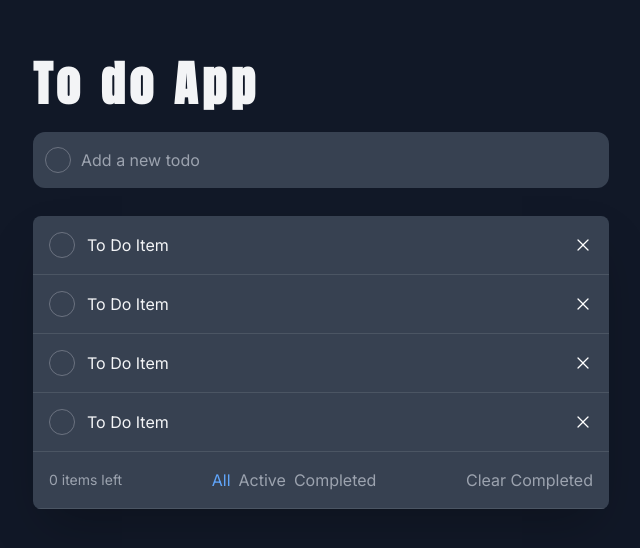
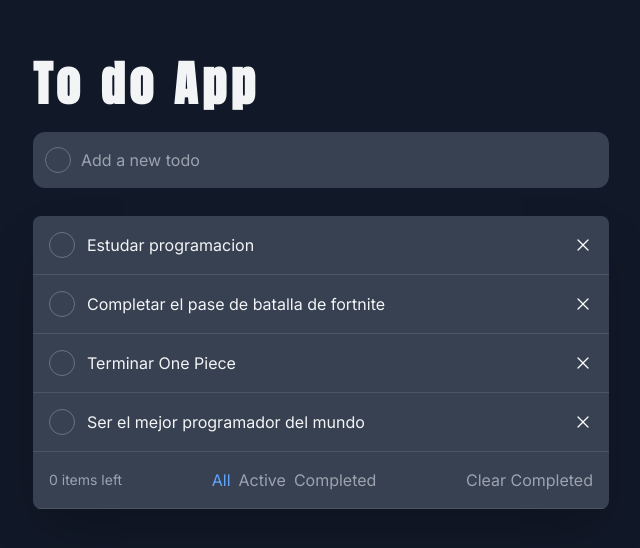
Before and after one commit to Nicolas2508Ca/To-DoApp, a React (Create React App) app: page / in a window 1280 px wide. Shown: the part 116-664 px from the top of the page, without its empty margins (319-959 px from the left). Built offline with nearby package versions, Linux system fonts and the light colour scheme.

Commit message:
To Dos Dinamicos

```diff
--- a/src/App.js
+++ b/src/App.js
@@ -1,20 +1,38 @@
 import { Title } from "./componentes/Title";
 import { ToDoInput } from "./componentes/ToDoInput";
 import { ToDoList } from "./componentes/ToDoList";
-import { ToDo } from "./componentes/ToDo";
+import React, { useState } from 'react';
 
 function App() {
+  const [todos, setTodos] = useState([
+    {
+    id: 1,
+    title: "Estudar programacion",
+    completed: false,
+    },
+    {
+    id: 2,
+    title: "Completar el pase de batalla de fortnite",
+    completed: false,
+    },
+    {
+    id: 3,
+    title: "Terminar One Piece",
+    completed: false,
+    },
+    {
+    id: 4,
+    title: "Ser el mejor programador del mundo",
+    completed: false,
+    }
+  ])
+
   return (
     <div className="bg-gray-900 min-h-screen h-full font-inter text-gray-100 flex items-center justify-center py-20 px-5">
       <div className="container flex flex-col max-w-xl">
         <Title />
         <ToDoInput />
-        <ToDoList>
-          <ToDo />
-          <ToDo />
-          <ToDo />
-          <ToDo />
-        </ToDoList>
+        <ToDoList todos={todos} />
       </div>
     </div>
   );
--- a/src/componentes/ToDo/ToDo.jsx
+++ b/src/componentes/ToDo/ToDo.jsx
@@ -1,11 +1,11 @@
-const ToDo = () => {
+const ToDo = ({ todo }) => {
     return(
         <div className="flex items-center justify-between p-4 bg bg-gray-700 border-b  border-solid border-gray-600">
             <div className="flex items-center">
                 <span className="border-solid border border-gray-500 rounded-full p-3 cursor-pointer">
                 </span>
                 <p className="pl-3">
-                    To Do Item
+                    {todo.title}
                 </p>
             </div>
             <img className="h-5 w-5 cursor-pointer transition-all duration-300 ease-in-out" src="/close-icon.svg" alt="close Icon"></img>
@@ -13,4 +13,4 @@ const ToDo = () => {
     )
 }
 
-export {ToDo}
+export { ToDo }
--- a/src/componentes/ToDoList/ToDoList.jsx
+++ b/src/componentes/ToDoList/ToDoList.jsx
@@ -1,12 +1,18 @@
 import { ToDoFilters } from "../ToDoFilters"
+import { ToDo } from "../ToDo"
 
-const ToDoList = ({ children }) => {
+const ToDoList = ({ todos }) => {
     return (
         <div className="flex flex-col mt-7 rounded-lg overflow-hidden shadow-2xl">
-            {children}
+            {todos.map(todo => {
+                return (
+                    <ToDo key={todo.id} todo={todo} />
+                )
+            }
+            )}
             <ToDoFilters />
         </div>
     )
 }
 
-export {ToDoList}
+export { ToDoList }
```
